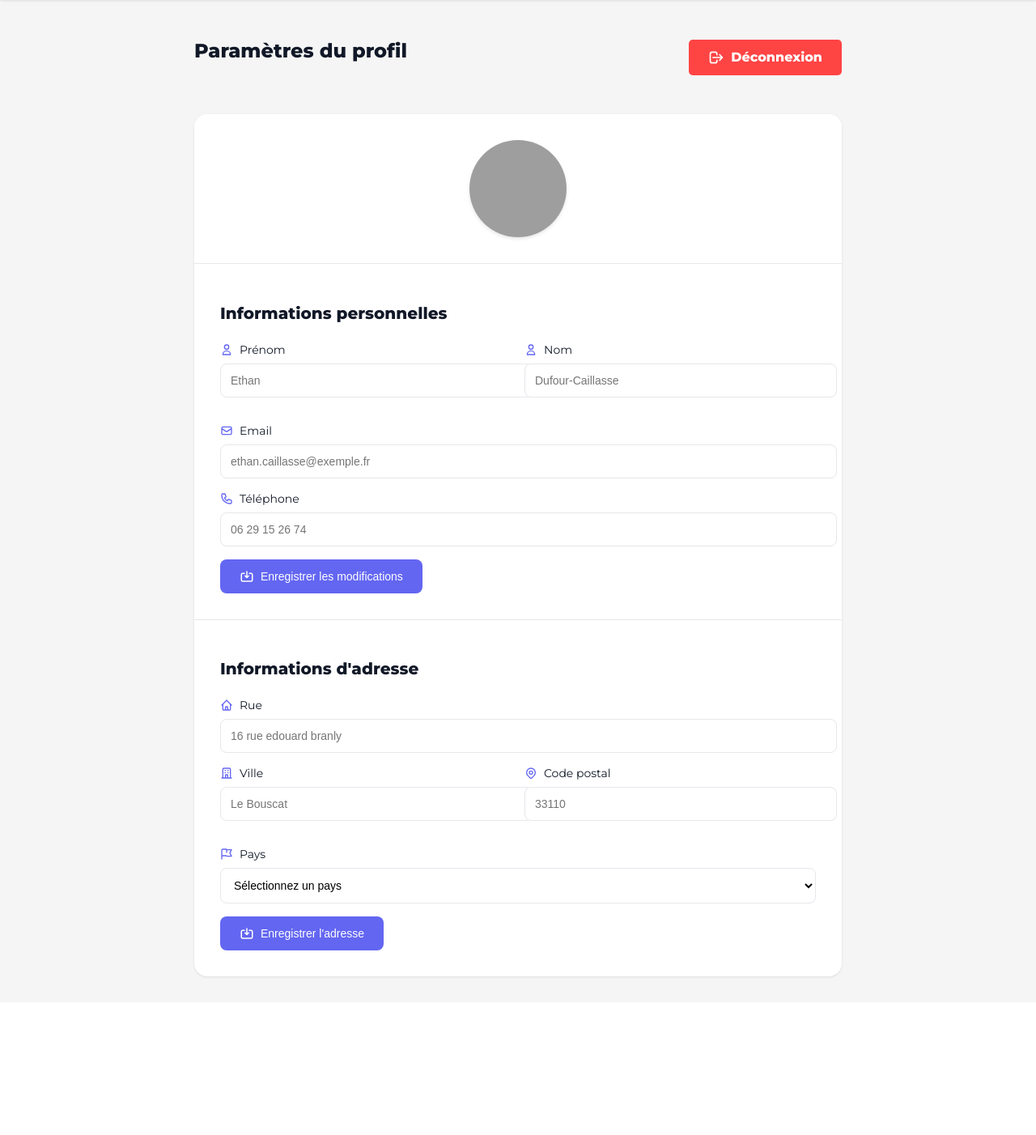
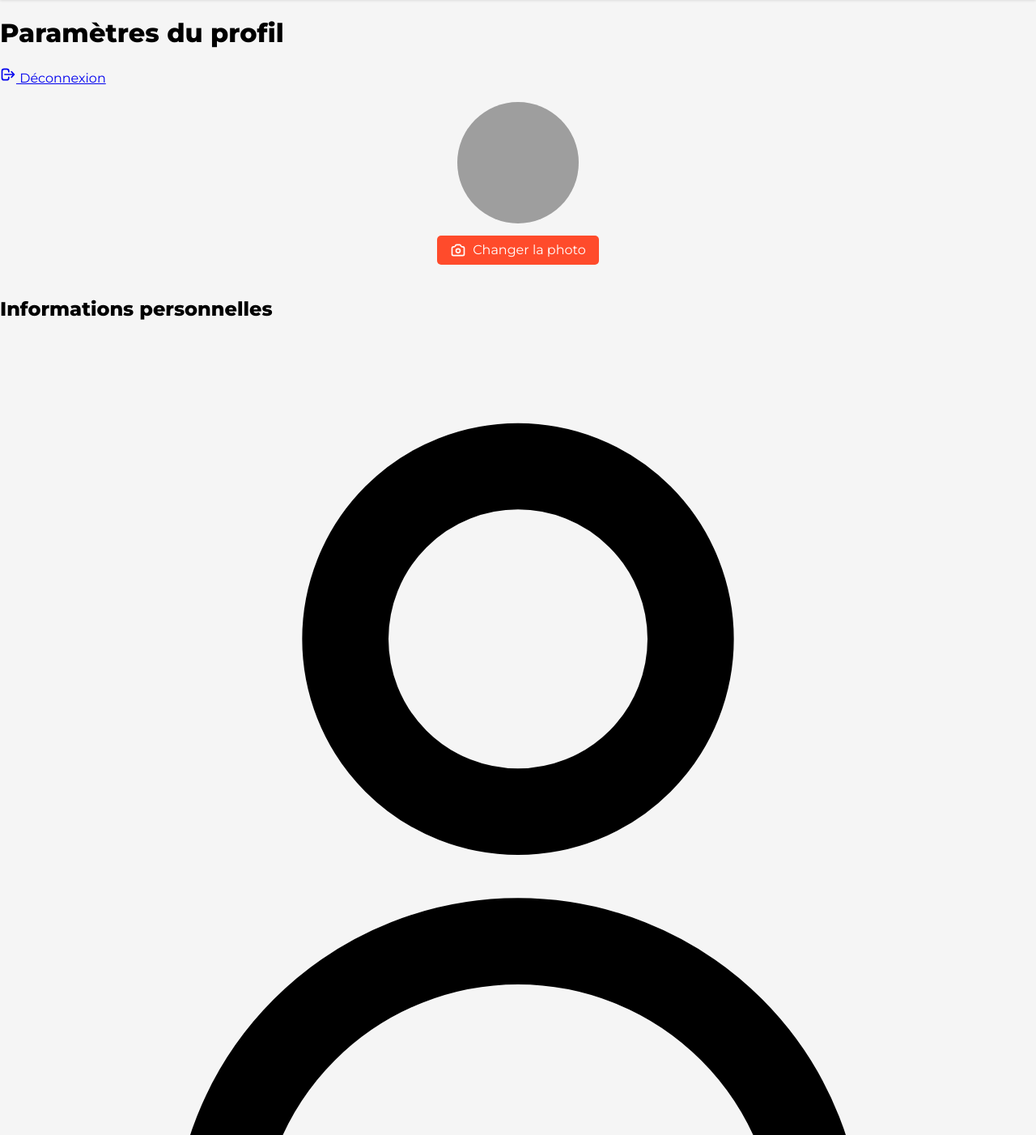
Before and after one commit to TMallor/E-Discount, a Symfony app: template templates/profile/profile.html.twig in a window 1280 px wide. Shown: the part 86-1488 px from the top of the page at 81% size. Before the commit the page ends 1295 px from the top, so only its background shows below. Run offline with Twig, Linux system fonts and the light colour scheme; the template is opened without the code that fills it, so the values that code supplies are empty; style sheets or scripts are compiled from the project's sources; some libraries are stand-ins or nearby versions; grey boxes are pictures that could not be loaded.

Commit message:
page profile finit on peut upload les photos de profil

```diff
--- /dev/null
+++ b/public/styles/profile.css
@@ -0,0 +1,61 @@
+.profile-picture-container {
+    display: flex;
+    flex-direction: column;
+    align-items: center;
+    gap: 15px;
+    margin: 0 auto;
+    width: 100%;
+    padding: 20px 0;
+}
+
+.profile-picture {
+    width: 150px;
+    height: 150px;
+    border-radius: 50%;
+    overflow: hidden;
+    margin: 0 auto;
+    display: flex;
+    justify-content: center;
+    align-items: center;
+}
+
+.profile-picture img {
+    width: 100%;
+    height: 100%;
+    object-fit: cover;
+}
+
+.profile-picture-form {
+    display: flex;
+    flex-direction: column;
+    align-items: center;
+    width: 100%;
+    gap: 15px;
+}
+
+.change-picture-button {
+    display: flex;
+    align-items: center;
+    justify-content: center;
+    gap: 8px;
+    padding: 8px 16px;
+    background-color: #FF4B2B;
+    color: white;
+    border-radius: 5px;
+    cursor: pointer;
+    transition: background-color 0.3s;
+    margin: 0 auto;
+}
+
+.change-picture-button:hover {
+    background-color: #FF6B3F;
+}
+
+.button-icon {
+    width: 20px;
+    height: 20px;
+}
+
+.hidden-input {
+    display: none;
+}
--- a/templates/profile/profile.html.twig
+++ b/templates/profile/profile.html.twig
@@ -22,14 +22,19 @@
 
         <div class="profile-card">
             <div class="profile-picture-container">
-                <div class="profile-picture">
-                    <img src="{{ asset('image/' ~ user.profilePicture) }}" alt="Photo de profil">
-                    <div class="upload-overlay">
-                        <svg xmlns="http://www.w3.org/2000/svg" class="upload-icon" fill="none" viewBox="0 0 24 24" stroke="currentColor">
-                            <path stroke-linecap="round" stroke-linejoin="round" stroke-width="2" d="M12 4v16m8-8H4"/>
+                <form action="{{ path('app_profile_update_picture') }}" method="POST" enctype="multipart/form-data" class="profile-picture-form">
+                    <div class="profile-picture">
+                        <img src="{{ asset('image/' ~ user.profilePicture) }}" alt="Photo de profil">
+                    </div>
+                    <label for="profile_picture" class="change-picture-button">
+                        <svg xmlns="http://www.w3.org/2000/svg" class="button-icon" fill="none" viewBox="0 0 24 24" stroke="currentColor">
+                            <path stroke-linecap="round" stroke-linejoin="round" stroke-width="2" d="M3 9a2 2 0 012-2h.93a2 2 0 001.664-.89l.812-1.22A2 2 0 0110.07 4h3.86a2 2 0 011.664.89l.812 1.22A2 2 0 0018.07 7H19a2 2 0 012 2v9a2 2 0 01-2 2H5a2 2 0 01-2-2V9z"/>
+                            <path stroke-linecap="round" stroke-linejoin="round" stroke-width="2" d="M15 13a3 3 0 11-6 0 3 3 0 016 0z"/>
                         </svg>
-                    </div>
-                </div>
+                        Changer la photo
+                    </label>
+                    <input type="file" id="profile_picture" name="profile_picture" accept="image/*" class="hidden-input" onchange="this.form.submit()">
+                </form>
             </div>
 
             <div class="info-section">
```
Also changed, not shown: migrations/Version20250221130919.php (deleted, +0 -56 lines), src/Controller/ProfileController.php (+46 -0 lines), src/Controller/RegistrationController.php (+7 -6 lines), src/Form/RegistrationFormType.php (+6 -3 lines), public/image/AUBLIO-67bc782b7f5d4.png (added), public/image/AUBLIO-67bc78f8ac767.png (added), public/image/ricard-67bc7bb77cb63.png (added), public/uploads/images/photo-profil-67bb37eb5bf2c.png (added), 1 other file.
